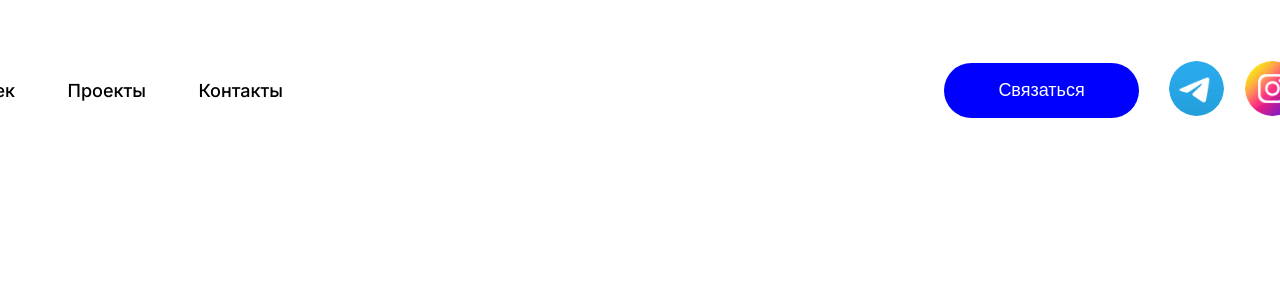
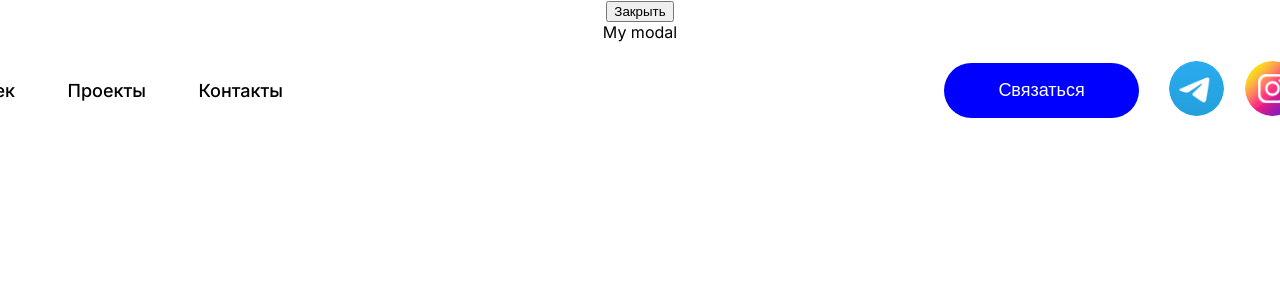
Before and after one commit to kotboris98/React-CV, a React (Vite) app in the folder react-CV/: page / in a window 1280 px wide. Both pictures are taken after a click on the button "Связаться". Shown: the top 300 px of the page. Built offline with nearby package versions, Linux system fonts and the light colour scheme.

Commit message:
Initial commit

```diff
--- a/react-CV/src/App.jsx
+++ b/react-CV/src/App.jsx
@@ -1,19 +1,9 @@
 import { useState } from 'react'
-import reactLogo from './assets/react.svg'
-import viteLogo from '/vite.svg'
 import './App.css'
-import ModalWindow from './components/Header/ModalWindow'
+import '../src/components/Header/ModalWindow.css'
 
 function App() {
-  const [showModal, setShowModal] = useState(false);
-
-  const handleOpenModal = () => {
-    setShowModal(true)
-  };
-
-  const handleCloseModal = () => {
-    setShowModal(false)
-  };
+  const [modal, setModal] = useState(false);
 
   return (
     <header>
@@ -24,10 +14,16 @@ function App() {
         <a>Контакты</a>
     </div>
 
-    <button onClick={handleOpenModal} className="btn">Связаться</button>
-    <ModalWindow show={showModal} onClose={handleCloseModal}>
-        <p>Связаться</p>
-    </ModalWindow>
+    <button onClick={() => setModal(!modal)} className="btn">Связаться</button>
+
+    {!modal ? '' : (
+    <div className='modal'>
+        <div onClick={() => setModal(!modal)} className='close'>
+            <button>Закрыть</button>
+        </div>
+        <div className='content'>My modal</div>
+    </div>
+    )}
 
     <div className="icons">
         <a href="https://t.me/kotboris98">
--- /dev/null
+++ b/react-CV/src/components/Header/ModalWindow.css
@@ -0,0 +1,8 @@
+.modal {
+    position: fixed;
+    top: 0;
+    left: 0;
+    width: 100%;
+    height:100%
+
+}
--- a/react-CV/src/components/Header/ModalWindow.jsx
+++ /dev/null
@@ -1,24 +0,0 @@
-import { useCallback, useEffect, useState } from "react"
-
-const ModalWindow = ({show, onClose, children}) => {
-    const [isVisible, setIsVisible] = useState(false)
-
-    const handleKeyDown = useCallback((event) => {
-        if (event.key === 'Escape') {
-            onClose()
-        }
-    }, [onClose])
-
-    useEffect(() => {
-        if (show) {
-            setIsVisible(true)
-            document.addEventListener('keydown', handleKeyDown)
-        } else {
-            const timer = setTimeout(() => setIsVisible(false), 800)
-                document.removeEventListener('keydown', handleKeyDown)
-                return() => clearTimeout(timer)
-            }
-        }, [show, handleKeyDown])
-    }
-
-export default ModalWindow
```
